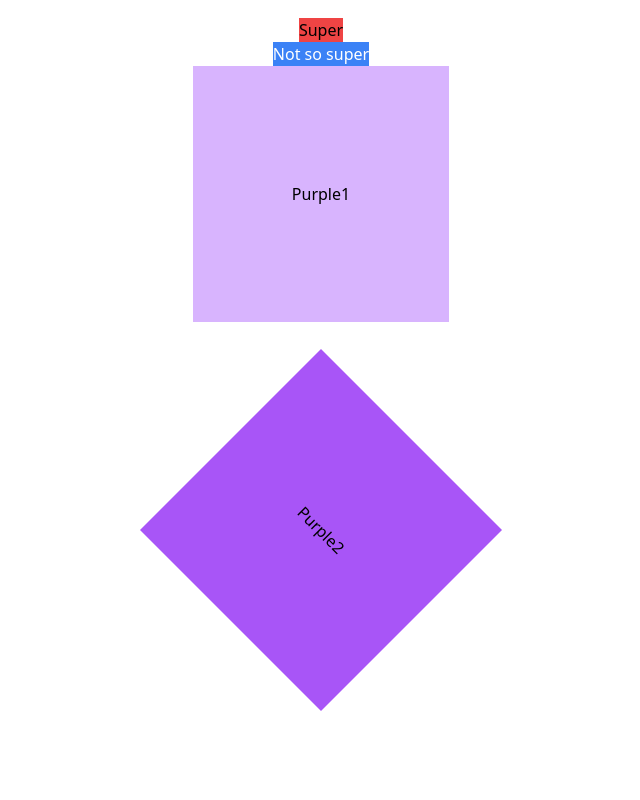
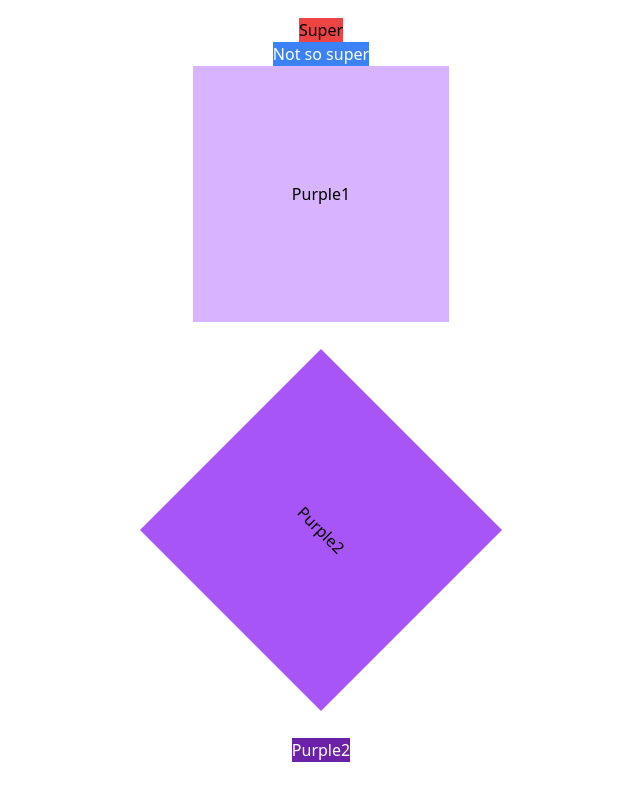
Before and after one commit to SODEFA-GmbH-Co-KG/zwilling, a Next.js app: page / in a window 1280 px wide. Shown: the part 954-1754 px from the top of the page, without its empty margins (319-959 px from the left). Before the commit the page ends 1708 px from the top, so only its background shows below. Built offline with nearby package versions, Linux system fonts and the light colour scheme.

Commit message:
✨ tw.a()

```diff
--- a/src/lib/zwilling.tsx
+++ b/src/lib/zwilling.tsx
@@ -34,8 +34,7 @@ type Tw = {
     strings: TemplateStringsArray,
     ...expressions: (ClsxInput | TemplatePropsFunc<T, PropsType>)[]
   ) => GenericComp<T, PropsType>) &
-    // (<PropsType = {}>() => GenericComp<T, PropsType>) &
-    // (<PropsType = {}>(classes: ClsxInput) => GenericComp<T, PropsType>) &
+    (<PropsType = {}>() => GenericComp<T, PropsType>) &
     (<PropsType = {}>(
       func:
         | ClsxInput
@@ -47,11 +46,15 @@ type Tw = {
 const buildClassString = ({ args, props }: { args: any[]; props?: any }) => {
   const [firstArg, ...otherArgs] = args
 
+  // tw.a()
+  if (!firstArg) return ''
+
+  // tw.a(props => props.href && 'underline')
   if (typeof firstArg === 'function') {
     return clsx(firstArg(props))
   }
 
-  // tw.a(['bg-purple-500', { 'rotate-45': true }])
+  // tw.a('text-black')
   if (!otherArgs.length) return clsx(firstArg)
 
   const templateStringArray: string[] = firstArg
--- a/src/pages/index.tsx
+++ b/src/pages/index.tsx
@@ -30,6 +30,7 @@ const PurpleBox = tw.a<{ $active: boolean }>((props) => [
   props.$active ? 'bg-purple-300' : 'bg-purple-500',
 ])
 const PurpleBox2 = tw.a([squareClasses, 'bg-purple-500', { 'rotate-45': true }])
+const PurpleBox3 = tw.a()
 
 export default function Page() {
   return (
@@ -53,6 +54,9 @@ export default function Page() {
           <PurpleBox2 href="#" className="mb-20">
             Purple2
           </PurpleBox2>
+          <PurpleBox3 href="#" className="bg-purple-800 text-white mb-20">
+            Purple2
+          </PurpleBox3>
         </div>
       </div>
     </>
```
